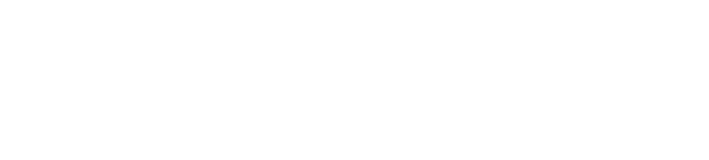
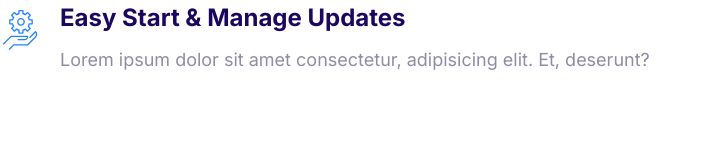
Before and after one commit to aphwong/moshify, a plain HTML site: page index.html in a window 1280 px wide. Shown: the whole page, without its empty margins (0-709 px from the left). Drawn offline with Linux system fonts and the light colour scheme.

Commit message:
Build medias

```diff
--- a/css/style.css
+++ b/css/style.css
@@ -362,3 +362,19 @@ a {
     font-size: 1.7rem;
   }
 }
+
+.media {
+  display: flex;
+}
+
+.media__title {
+  margin-top: 0;
+}
+
+.media__body {
+  margin: 0 2rem;
+}
+
+.media__image {
+  margin-top: 1rem;
+}
--- a/index.html
+++ b/index.html
@@ -14,5 +14,20 @@
     <link rel="stylesheet" href="css/normalize.css" />
     <link rel="stylesheet" href="css/style.css" />
   </head>
-  <body></body>
+  <body>
+    <div class="media">
+      <div class="media__image">
+        <svg class="icon icon--primary">
+          <use xlink:href="images/sprite.svg#settings"></use>
+        </svg>
+      </div>
+      <div class="media__body">
+        <h3 class="media__title">Easy Start & Manage Updates</h3>
+        <p>
+          Lorem ipsum dolor sit amet consectetur, adipisicing elit. Et,
+          deserunt?
+        </p>
+      </div>
+    </div>
+  </body>
 </html>
```
Also changed, not shown: css/components/medias.html (added, +13 -0 lines).
